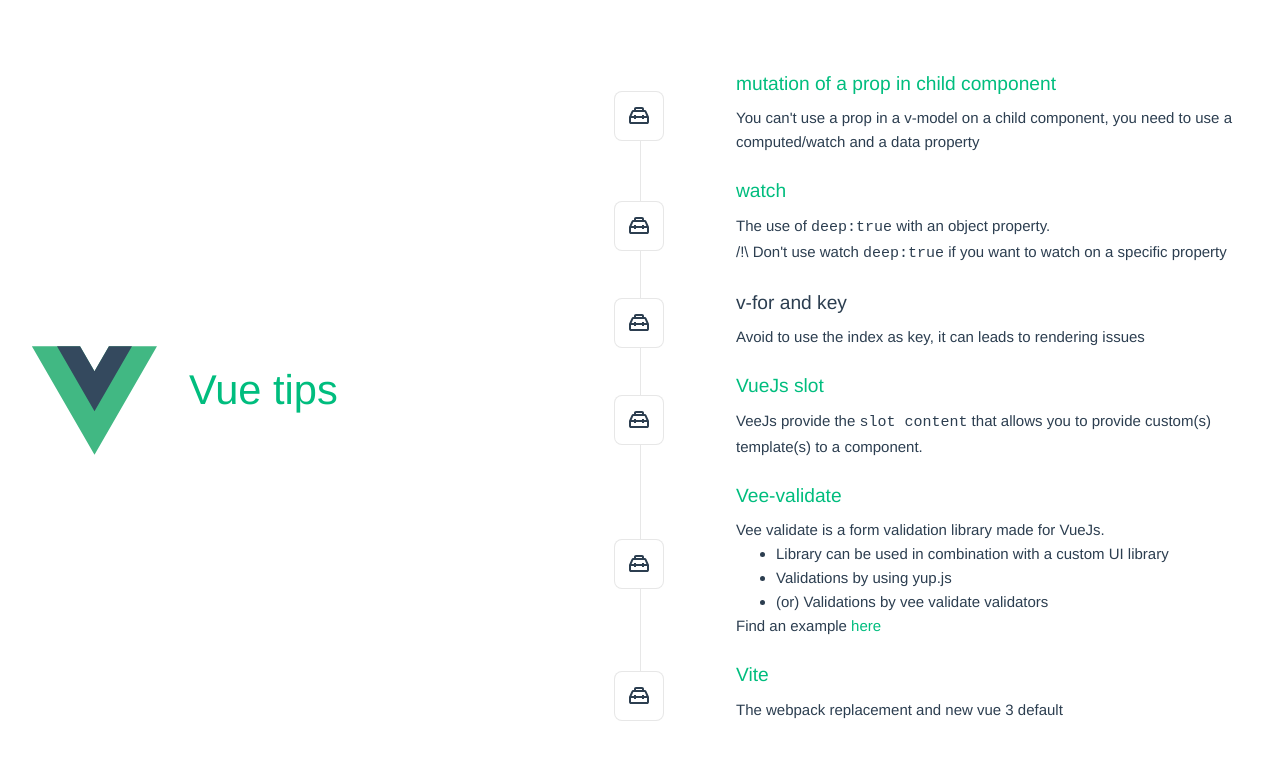
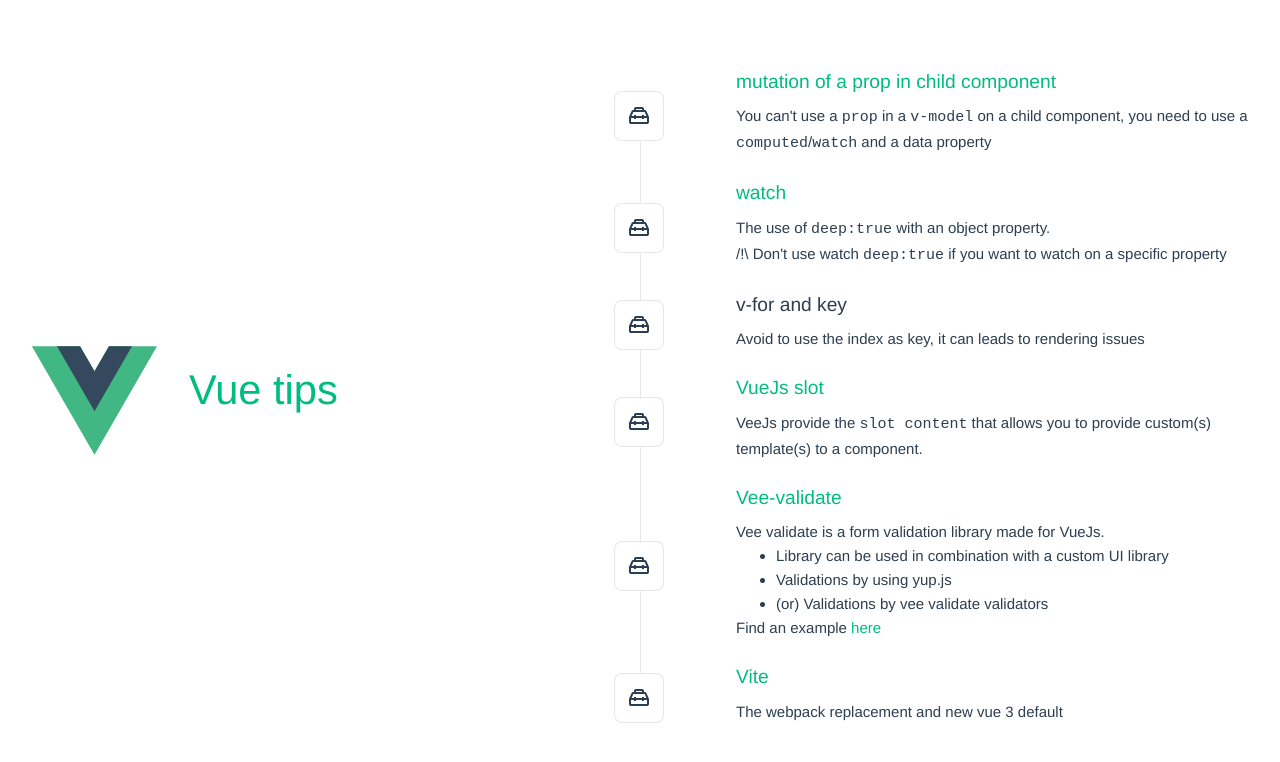
Before and after one commit to djuju08/vue-tips-demo, a Vue app: page / in a window 1280 px wide. Shown: the top 762 px of the page. Built offline with nearby package versions, Linux system fonts and the light colour scheme.

Commit message:
update home page

```diff
--- a/src/components/TheWelcome.vue
+++ b/src/components/TheWelcome.vue
@@ -14,8 +14,8 @@ import ToolingIcon from "./icons/IconTooling.vue";
       >
     </template>
 
-    You can't use a prop in a v-model on a child component, you need to use a
-    computed/watch and a data property
+    You can't use a <code>prop</code> in a <code>v-model</code> on a child component, you need to use a
+    <code>computed</code>/<code>watch</code> and a data property
   </WelcomeItem>
 
   <WelcomeItem>
```
